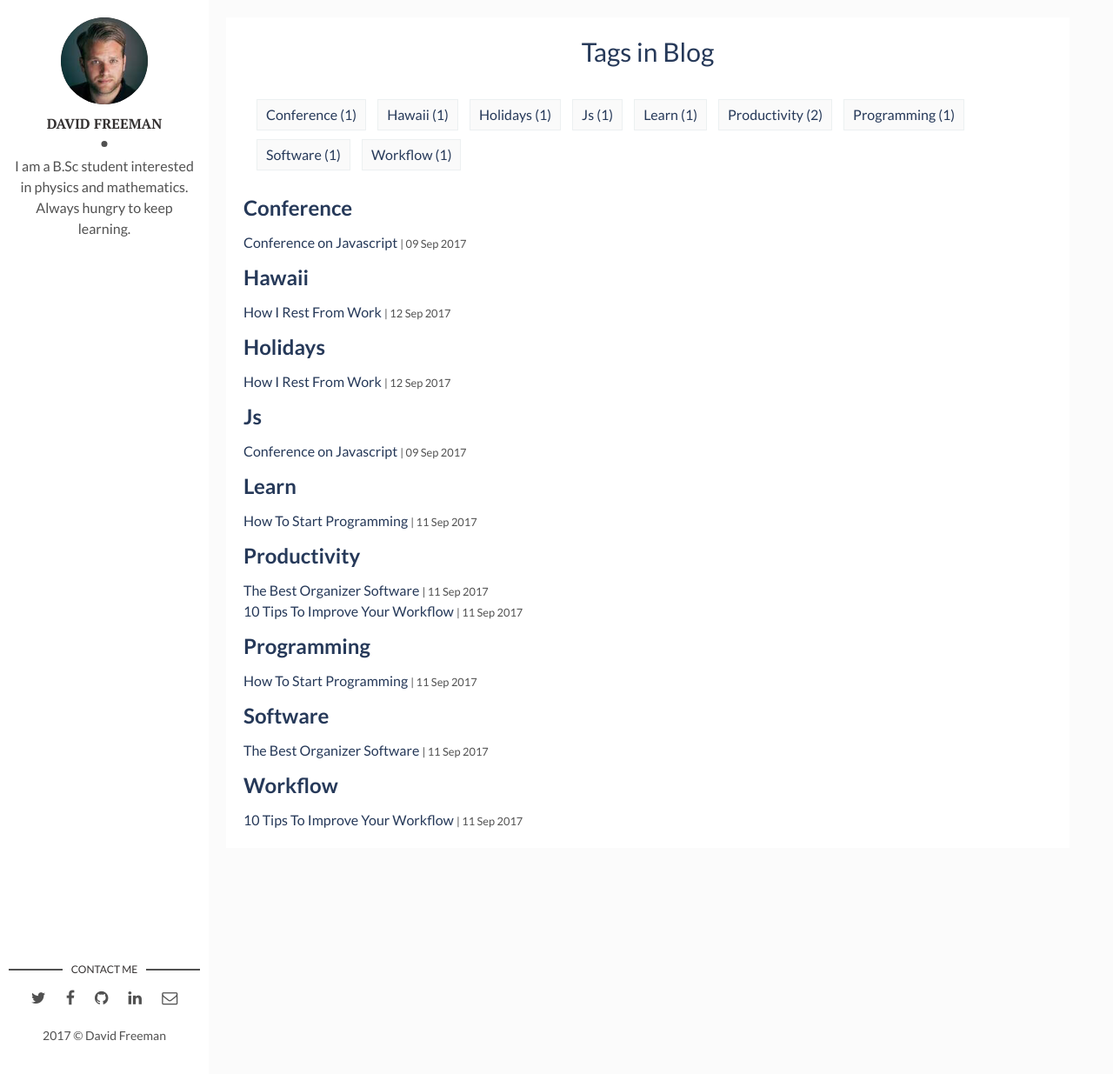
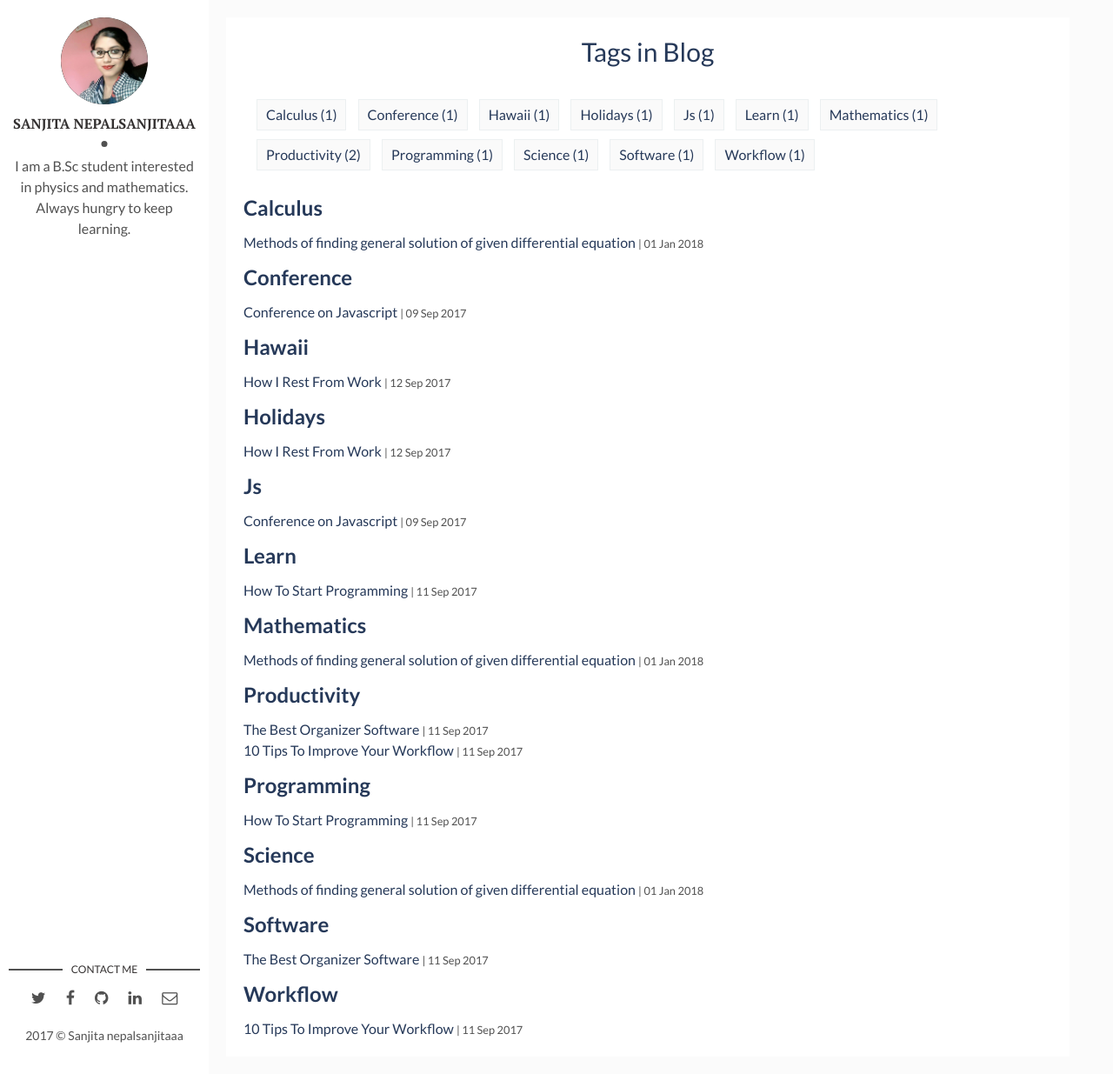
Before and after one commit to sanjitanepal54/sanjitanepal54.github.io, a Jekyll site: the page built from tags.html, in a window 1280 px wide and 1235 px high. Shown: the whole window at 87% size. Built offline with Jekyll 4.4.1, drawn with Linux system fonts in a browser that asks for light colours; part of the change alters nothing that is shown.

Commit message:
Add a new blog post

```diff
--- a/_config.yml
+++ b/_config.yml
@@ -9,8 +9,8 @@ url: "sanjitanepal54.github.io" # the base hostname & protocol for your site, e.
 site-twitter: #if your site has a twitter account, enter it here
 
 # Author Settings
-author: David Freeman # add your name
-author-img: david-freeman.jpg # add your photo
+author: Sanjita nepalsanjitaaa # add your name
+author-img: sanjita-nepal.jpg # add your photo
 about-author: I am a B.Sc student interested in physics and mathematics. Always hungry to keep learning. # add description
 twitter: # add your Twitter handle
 facebook: # add your Facebook handle
--- /dev/null
+++ b/_posts/2018-01-01-methods-of-finding-general-solution-of-diff-equations.markdown
@@ -0,0 +1,37 @@
+---
+layout: post
+title: Methods of finding general solution of given differential equation
+date: 2018-01-01 13:32:20 +0300
+description: The post describes various methods of solving a given differential equations
+#img: i-rest.jpg # Add image post (optional)
+tags: [Mathematics,Science,Calculus]
+---
+
+Let us consider the given differential equation is
+  > y'' + p(t)y' + q(t)y = g(t) ----------- (i)
+
+If `g(t) = 0`, then it becomes homogenous differential equation. Here, we are going to discuss about the process of finding general solution of non homogenous equations i.e. `g(t) != 0` by the method of undetermined coefficients.
+
+The differential equation is: `y'' + p(t)y' + q(t)y = g(t)`, where g(t) can be in the following form:
+- g(t) can be in algebric form or can be polynomial.
+- g(t) can be in exponential form.
+- g(t) can be in trigonometric form i.e. in form of sint or cost.
+
+According to the nature of g(t), the particular solution of given differential equation can be determined.
+For example:
+- If `g(t) = 3cos2t` (It is in trigonometric form). It's particular solution can be `y = Acos2t + Bsin2t`
+- If `g(t)` is in more than one form, two equations should be considered.
+
+This can be more clear by the examples of given below:
+- Find general solution of the given differential equations :
+  > `y''+2y'+5y = 3cos2t` ---- (i)
+
+  First we consider homogenous equation:
+  > `y''+2y'+5y=0`
+
+  The characteristic equation is:
+  > r^2+2r+5=0
+  > `still left to write`
+
+  The roots are complex so,
+  > `yc = c1e^-tcos2t + c2e^-tsin2t` ---- (ii)
```
Also changed, not shown: assets/img/david-freeman.jpg (deleted), assets/img/sanjita-nepal.jpg (added).
